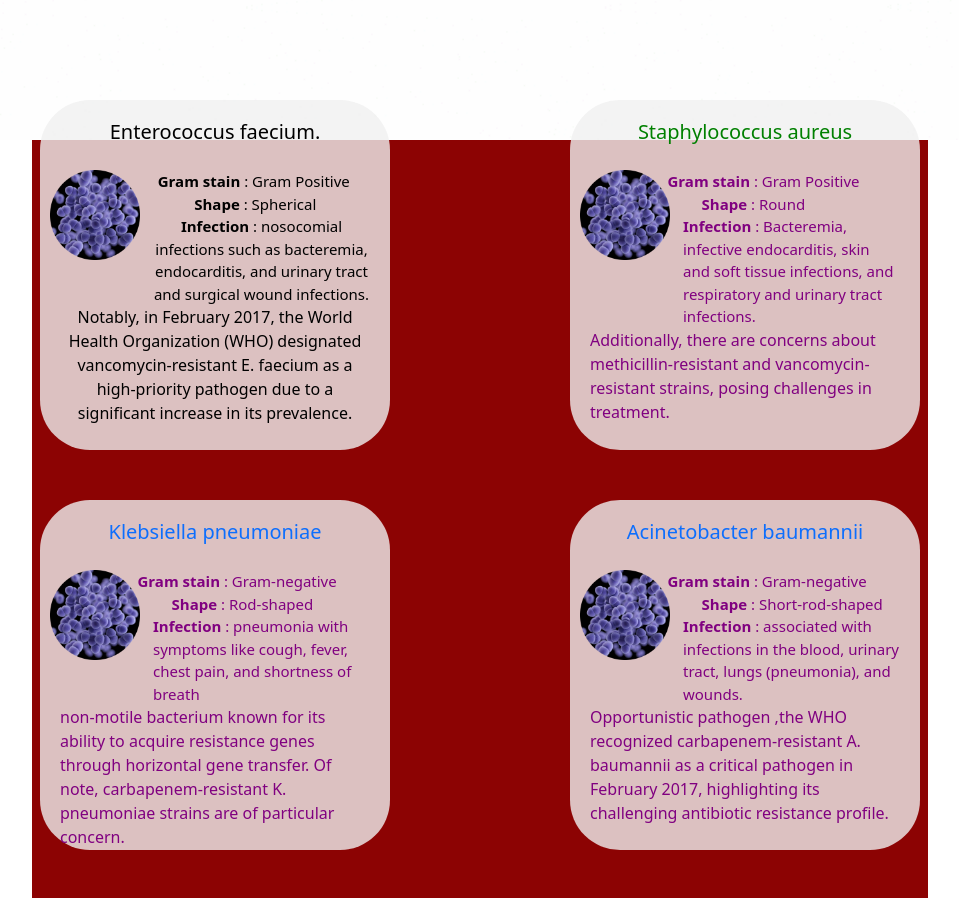
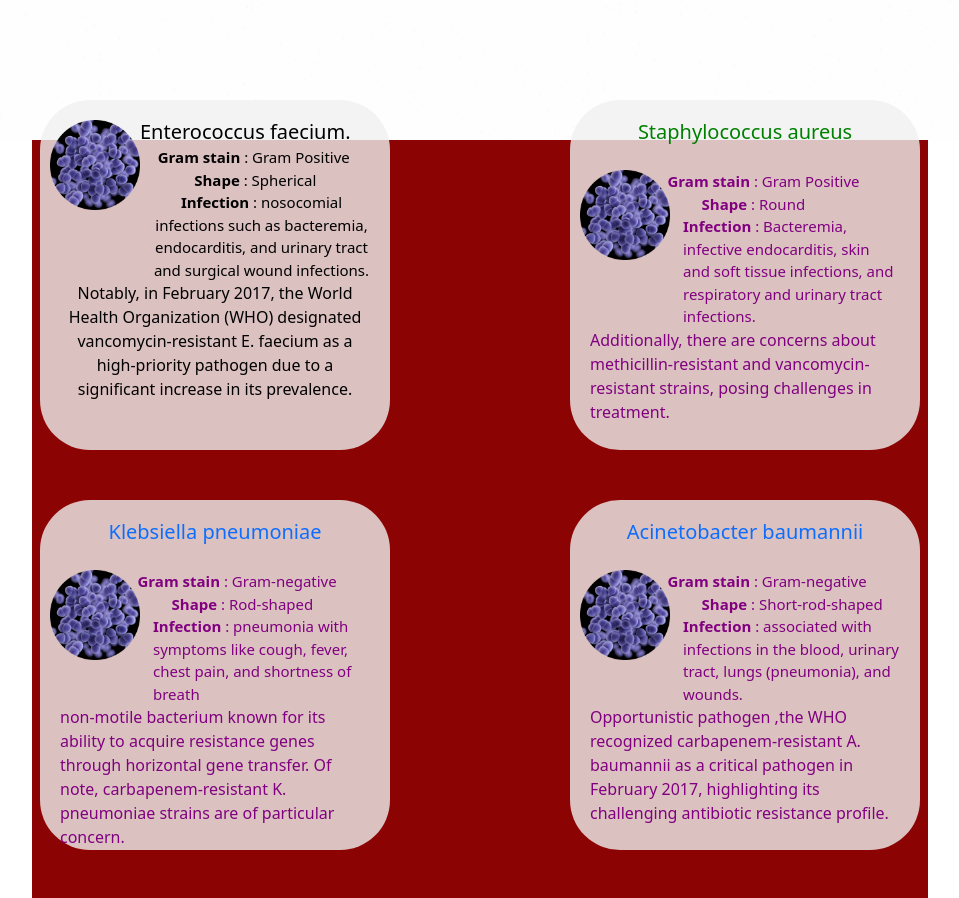
Before and after one commit to Rohithmk123/IAM, a React (Vite) app in the folder IAM/: page / in a window 1280 px wide. Shown: the part 800-1698 px from the top of the page, without its empty margins (160-1119 px from the left). Built offline with nearby package versions, Linux system fonts and the light colour scheme.

Commit message:
floating one changed

```diff
--- a/IAM/src/FloatingInfo/FloatingInfo1.jsx
+++ b/IAM/src/FloatingInfo/FloatingInfo1.jsx
@@ -39,11 +39,12 @@ function FloatingInfo1() {
       <div>
 
         <p style={{  textDecoration: '',textDecorationColorcolor:'black',textAlign: 'center' }}>
-                 <h5>Enterococcus faecium.</h5> </p>
+                 <h5 style={{  position: 'absolute', top: '20px', left: '100px' }}
+                         >Enterococcus faecium.</h5> </p>
                  <img
             src='/e facum.jpg' // Replace with the actual path to your image
             alt="Enterococcus Image"
-            style={{ width: '90px', height: '90px', position: 'absolute', top: '70px', left: '10px' }}
+            style={{ width: '90px', height: '90px', position: 'absolute', top: '20px', left: '10px' }}
           />
 
        <div style={{ fontSize: '15px', paddingTop: '10px' }}>
```
Also changed, not shown: 1 other file (tests, documents, lock files or other folders).
